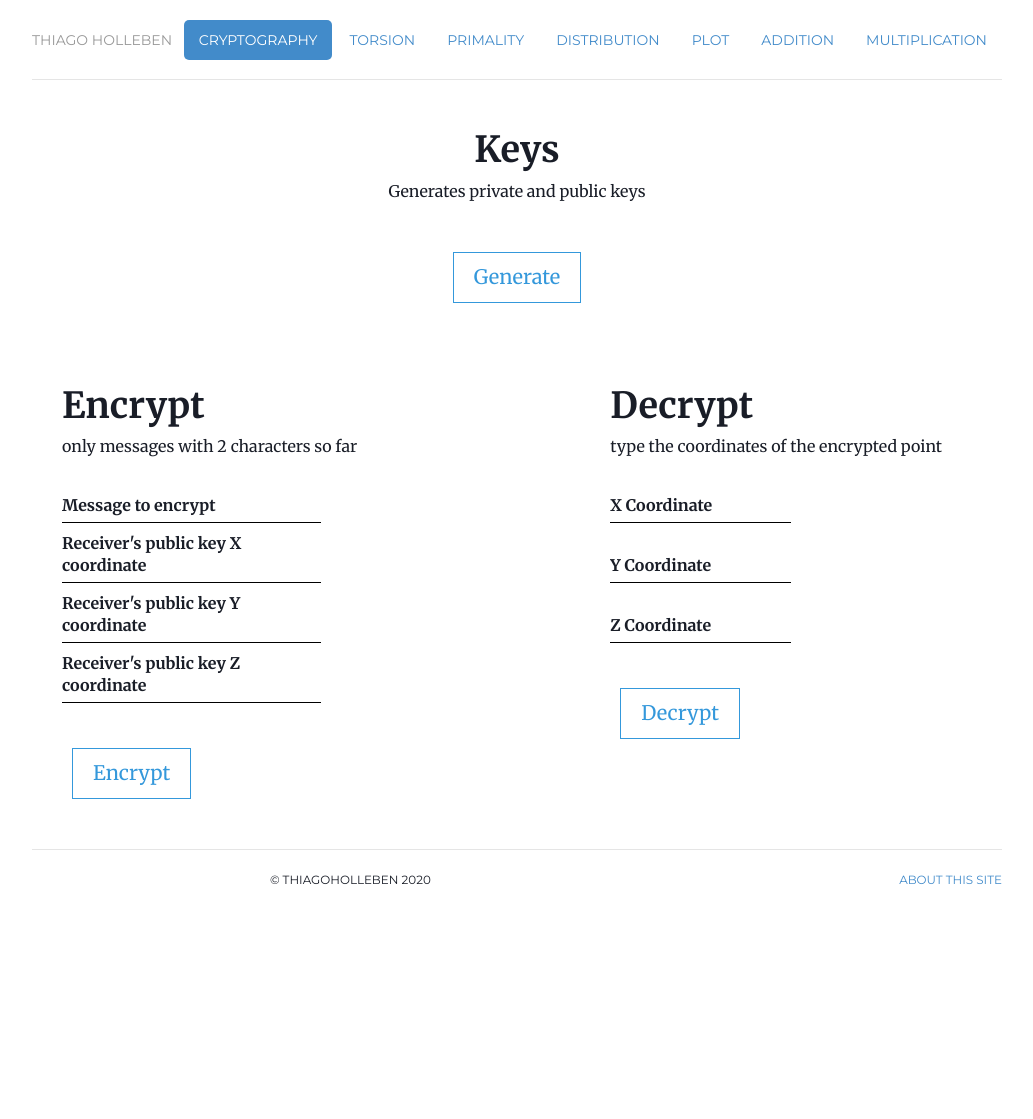
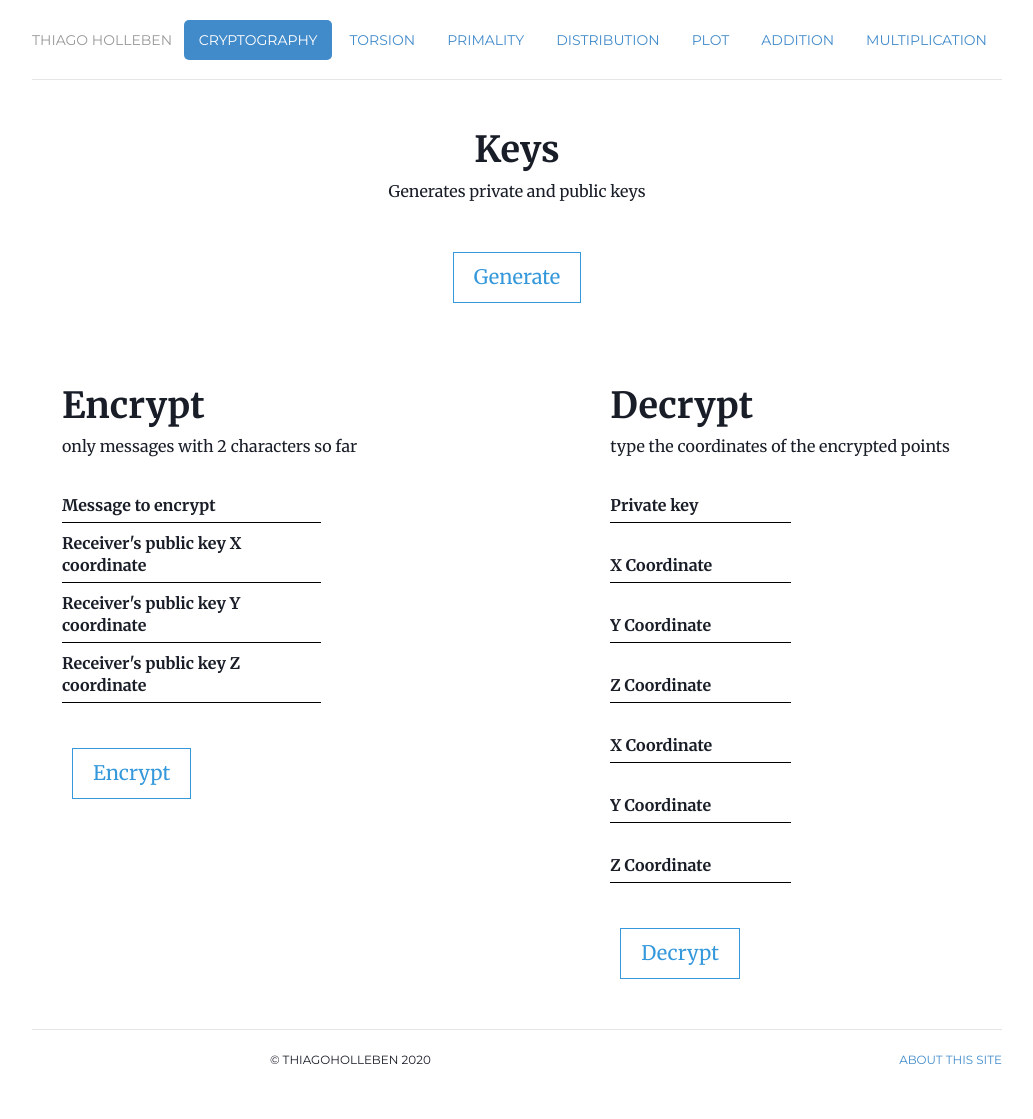
Before and after one commit to hollebenthiago/ecc, a Jekyll site: the page built from index_cryptography.html, in a window 1280 px wide. Shown: the whole page, without its empty margins (123-1156 px from the left). Built offline with Jekyll 4.4.1, drawn with Linux system fonts in a browser that asks for light colours; a script that is not in the unit is left out; before the commit the page ends 939 px from its top, so only the background shows below that.

Commit message:
cryptography first test

```diff
--- a/index_cryptography.html
+++ b/index_cryptography.html
@@ -88,29 +88,61 @@ description:  Elliptic Curve Cryptography.
             </div>
 
             <div class='intro'>
-                <p>type the coordinates of the encrypted point</p>
+                <p>type the coordinates of the encrypted points</p>
+            </div>
+
+            <div class='form'>
+                <!-- <h1>Private key</h1> -->
+                <input type="text" id='private' name='messageDecryptPrivate' autocomplete='off' required>
+                <label for="messageDecryptPrivate" class='label-name'>
+                    <span class='content-name'>Private key</span>
+                </label>
             </div>
 
             <div class='form'>
                 <!-- <h1>Point x coord</h1> -->
-                <input type="text" id='pointx' name='messageDecryptx' autocomplete='off' required>
-                <label for="messageDecryptx" class='label-name'>
+                <input type="text" id='point1x' name='messageDecrypt1x' autocomplete='off' required>
+                <label for="messageDecrypt1x" class='label-name'>
                     <span class='content-name'>X Coordinate</span>
                 </label>
             </div>
 
             <div class='form'>
                 <!-- <h1>Point y coord</h1> -->
-                <input type="text" id='pointy' name='messageDecrypty' autocomplete='off' required>
-                <label for="messageDecrypty" class='label-name'>
+                <input type="text" id='point1y' name='messageDecrypt1y' autocomplete='off' required>
+                <label for="messageDecrypt1y" class='label-name'>
                     <span class='content-name'>Y Coordinate</span>
                 </label>
             </div>
 
             <div class='form'>
                 <!-- <h1>Point z coord</h1> -->
-                <input type="text" id='pointz' name='messageDecryptz' autocomplete='off' required>
-                <label for="messageDecryptz" class='label-name'>
+                <input type="text" id='point1z' name='messageDecrypt1z' autocomplete='off' required>
+                <label for="messageDecrypt1z" class='label-name'>
+                    <span class='content-name'>Z Coordinate</span>
+                </label>
+            </div>
+
+            <div class='form'>
+                <!-- <h1>Point x coord</h1> -->
+                <input type="text" id='point2x' name='messageDecrypt2x' autocomplete='off' required>
+                <label for="messageDecrypt2x" class='label-name'>
+                    <span class='content-name'>X Coordinate</span>
+                </label>
+            </div>
+
+            <div class='form'>
+                <!-- <h1>Point y coord</h1> -->
+                <input type="text" id='point2y' name='messageDecrypt2y' autocomplete='off' required>
+                <label for="messageDecrypt2y" class='label-name'>
+                    <span class='content-name'>Y Coordinate</span>
+                </label>
+            </div>
+
+            <div class='form'>
+                <!-- <h1>Point z coord</h1> -->
+                <input type="text" id='point2z' name='messageDecrypt2z' autocomplete='off' required>
+                <label for="messageDecrypt2z" class='label-name'>
                     <span class='content-name'>Z Coordinate</span>
                 </label>
             </div>
--- a/js/crypt.js
+++ b/js/crypt.js
@@ -68,25 +68,28 @@ function koblitz_encode(curve, message) {
     let b = BigInt(curve.equation[1]);
     let p = curve.p;
     // message = message.toString();
-    let m = stringtoInt(message);
-    let d = 100;
+    let m = BigInt(stringtoInt(message));
+    let d = BigInt(100);
     for (let j = 0; j < d; j++) {
-        let x = BigInt((d * m + j) % p);
+        let x = BigInt((d * m + BigInt(j)) % p);
         let s = (x * x * x + a * x + b) % BigInt(p);
         console.log(j, x, s)
-        if (s == power_mod(s, (p + 1)/2, p)) {
-            let y = power_mod(s, (p + 1)/4, p)
-            return new Point(parseInt(x), parseInt(y), 1, curve)
+        if (s == power_mod(s, BigInt((parseInt(p) + 1)/2), p)) {
+            let y = power_mod(s, BigInt((parseInt(p) + 1)/4), p)
+            return new Point(x, y, 1, curve)
         }
     }
 }
 
 // decode point to message
 function koblitz_decode(point) {
+    let x = parseInt(point.x);
+    let y = parseInt(point.y);
+    let z = parseInt(point.z);
     let c = 2 ** 8;
     let d = 100;
     let lst = [];
-    let m = parseInt(Math.floor((point.x/point.z)/d))
+    let m = parseInt(Math.floor((x/z)/d))
     while (m != 0) {
         lst.push(String.fromCharCode(m % c));
         m = Math.floor(m/c);
--- a/js/events.js
+++ b/js/events.js
@@ -202,9 +202,22 @@ function encryptMessage() {
 }
 
 function decryptMessage() {
-    let x = document.getElementById('pointx').value;
-    let y = document.getElementById('pointy').value;
-    let z = document.getElementById('pointz').value;
-    let M = koblitz_decode(new Point(x,y,z,E));
+
+    let privatekey = document.getElementById('private').value;
+
+    let x1 = document.getElementById('point1x').value;
+    let y1 = document.getElementById('point1y').value;
+    let z1 = document.getElementById('point1z').value;
+
+    let x2 = document.getElementById('point2x').value;
+    let y2 = document.getElementById('point2y').value;
+    let z2 = document.getElementById('point2z').value;
+
+    let P1 = new Point(x1,y1,z1,E);
+    let P2 = new Point(x2,y2,z2,E);
+
+    let P = addPoints(P2, mult(-privatekey, P1));
+    let M = koblitz_decode(P);
+
     document.getElementById('resultDecrypt').innerHTML = 'The message corresponding to the point is: '.concat(M)
 }
```
